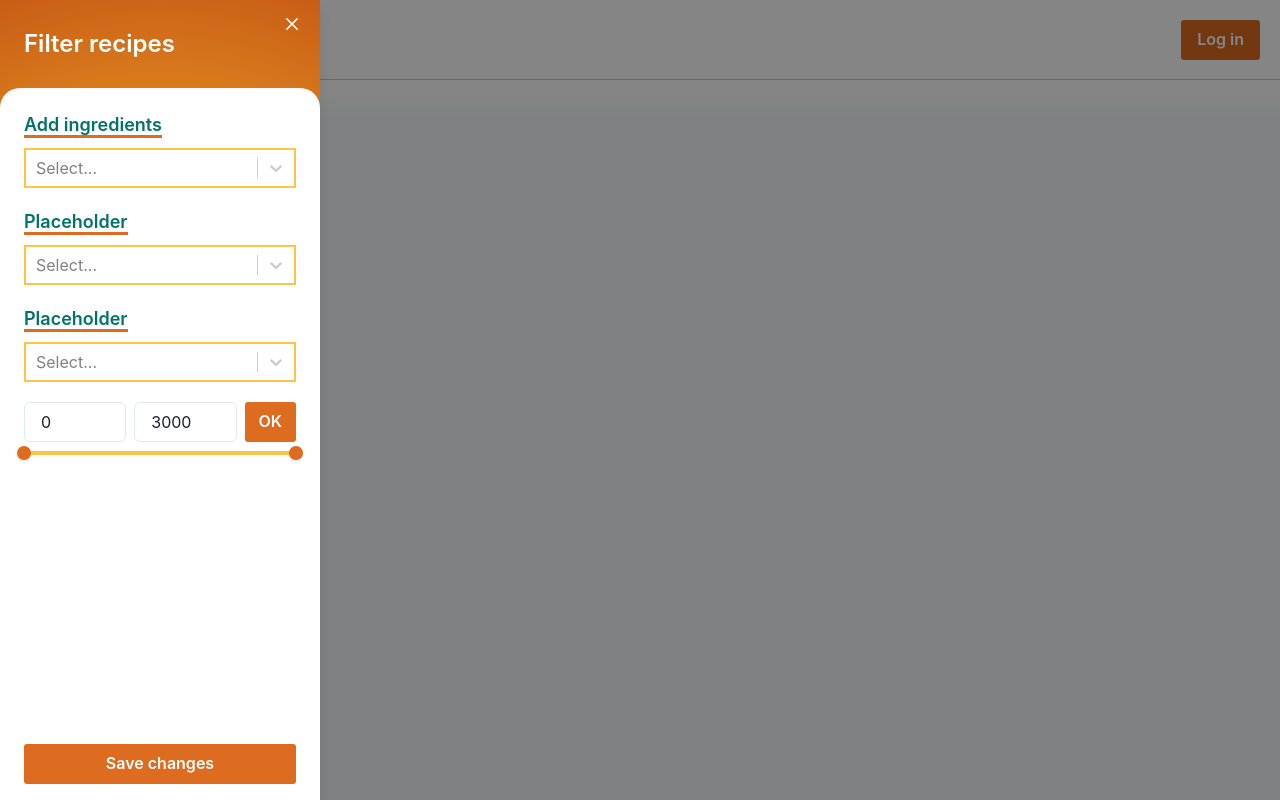
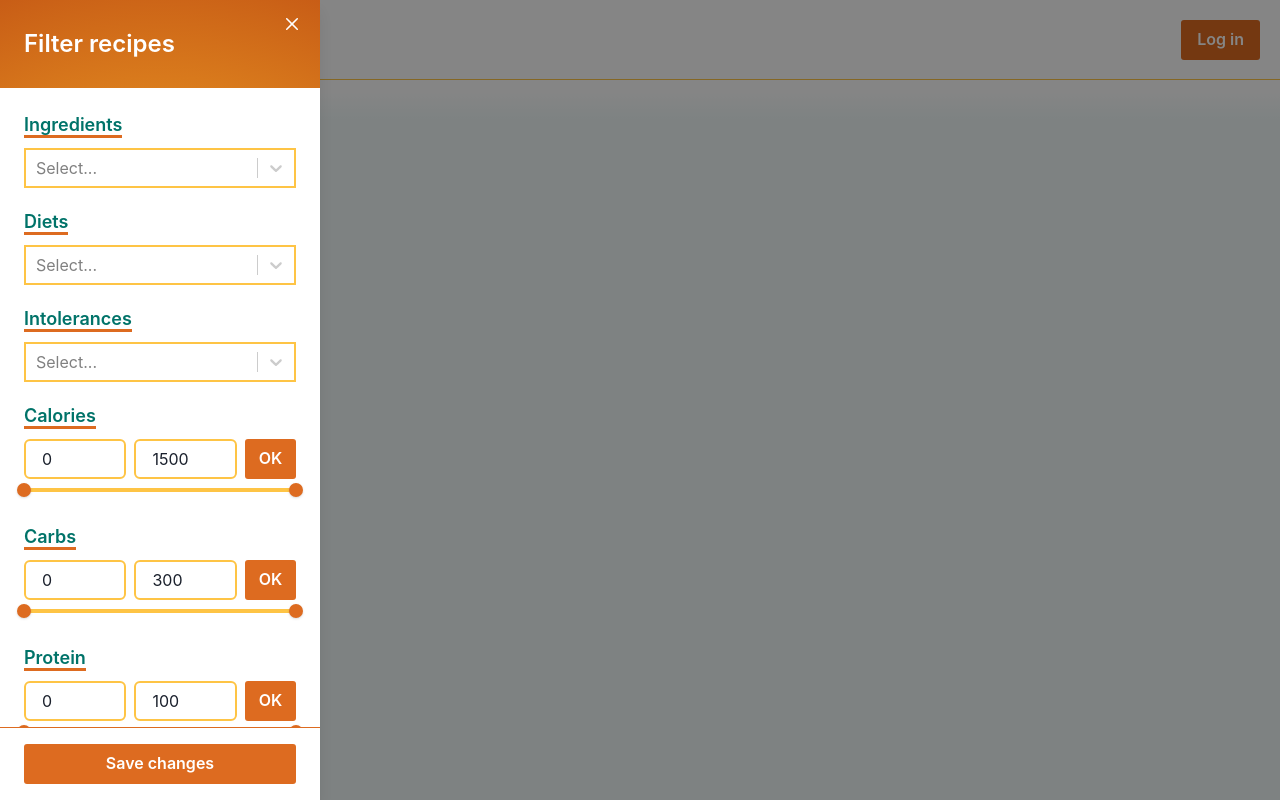
Before and after one commit to DaniBojko/RecipeFinder, a React (Vite) app: page / in a window 1280 px wide. Both pictures are taken after a click on the button "Filter". Built offline with nearby package versions, Linux system fonts and the light colour scheme; a web font is replaced by a local one.

Commit message:
advanced filter options

```diff
--- a/src/components/FilterDrawer.tsx
+++ b/src/components/FilterDrawer.tsx
@@ -14,7 +14,7 @@ import Select from "react-select";
 import { diets, ingredients, intolerances } from "../assets/StaticData";
 import { useRef, useState } from "react";
 import { requestLinkBuilder } from "../services/requestLinkBuilder";
-import { reactSelectStyles } from "../assets/StyleVariables";
+import { colorPalette, reactSelectStyles } from "../assets/StyleVariables";
 import DrawerText from "./DrawerText";
 import RangeSelect from "./RangeSelect";
 
@@ -34,6 +34,9 @@ export interface FilterObject {
   intolerances: ReactSelectData[];
   ingredients: ReactSelectData[];
   calorieRange: Range;
+  carbRange: Range;
+  proteinRange: Range;
+  fatRange: Range;
 }
 
 interface Props {
@@ -43,12 +46,18 @@ interface Props {
 const FilterDrawer = ({ onClick }: Props) => {
   const { isOpen, onOpen, onClose } = useDisclosure();
   const btnRef = useRef(null);
-  const calorieRange = [0, 3000];
+  const calorieRange = [0, 1500];
+  const carbRange = [0, 300];
+  const proteinRange = [0, 100];
+  const fatRange = [0, 100];
   const [filter, updateFilter] = useState<FilterObject>({
     diets: [],
     intolerances: [],
     ingredients: [],
     calorieRange: { rangeStart: calorieRange[0], rangeEnd: calorieRange[1] },
+    carbRange: { rangeStart: carbRange[0], rangeEnd: carbRange[1] },
+    proteinRange: { rangeStart: proteinRange[0], rangeEnd: proteinRange[1] },
+    fatRange: { rangeStart: fatRange[0], rangeEnd: fatRange[1] },
   });
 
   const handleClick = () => {
@@ -77,9 +86,9 @@ const FilterDrawer = ({ onClick }: Props) => {
           <DrawerHeader fontSize="2xl" marginY="10px" color="#fff">
             Filter recipes
           </DrawerHeader>
-          <DrawerBody backgroundColor="#fff" borderTopRadius="20px">
+          <DrawerBody backgroundColor="#fff">
             <Box marginTop="15px" marginBottom={marginBottom}>
-              <DrawerText>Add ingredients</DrawerText>
+              <DrawerText>Ingredients</DrawerText>
               <Select
                 options={ingredients}
                 isMulti
@@ -94,7 +103,7 @@ const FilterDrawer = ({ onClick }: Props) => {
               />
             </Box>
             <Box marginBottom={marginBottom}>
-              <DrawerText>Placeholder</DrawerText>
+              <DrawerText>Diets</DrawerText>
               <Select
                 options={diets}
                 isMulti
@@ -109,7 +118,7 @@ const FilterDrawer = ({ onClick }: Props) => {
               />
             </Box>
             <Box marginBottom={marginBottom}>
-              <DrawerText>Placeholder</DrawerText>
+              <DrawerText>Intolerances</DrawerText>
               <Select
                 options={intolerances}
                 isMulti
@@ -124,6 +133,8 @@ const FilterDrawer = ({ onClick }: Props) => {
               />
             </Box>
 
+            <Box marginBottom={marginBottom}>
+              <DrawerText>Calories</DrawerText>
               <RangeSelect
                 rangeStart={calorieRange[0]}
                 rangeEnd={calorieRange[1]}
@@ -136,9 +147,58 @@ const FilterDrawer = ({ onClick }: Props) => {
                   }));
                 }}
               />
+            </Box>
+
+            <Box marginBottom={marginBottom}>
+              <DrawerText>Carbs</DrawerText>
+              <RangeSelect
+                rangeStart={carbRange[0]}
+                rangeEnd={carbRange[1]}
+                value={filter.carbRange}
+                onChange={(data: Range) => {
+                  updateFilter((prevState) => ({
+                    ...prevState,
+                    carbRange: data,
+                  }));
+                }}
+              />
+            </Box>
+
+            <Box marginBottom={marginBottom}>
+              <DrawerText>Protein</DrawerText>
+              <RangeSelect
+                rangeStart={proteinRange[0]}
+                rangeEnd={proteinRange[1]}
+                value={filter.proteinRange}
+                onChange={(data: Range) => {
+                  updateFilter((prevState) => ({
+                    ...prevState,
+                    proteinRange: data,
+                  }));
+                }}
+              />
+            </Box>
+
+            <Box marginBottom={marginBottom}>
+              <DrawerText>Fat</DrawerText>
+              <RangeSelect
+                rangeStart={fatRange[0]}
+                rangeEnd={fatRange[1]}
+                value={filter.fatRange}
+                onChange={(data: Range) => {
+                  updateFilter((prevState) => ({
+                    ...prevState,
+                    fatRange: data,
+                  }));
+                }}
+              />
+            </Box>
           </DrawerBody>
 
-          <DrawerFooter backgroundColor="#fff">
+          <DrawerFooter
+            backgroundColor="#fff"
+            borderTop={`1px solid ${colorPalette.primary}`}
+          >
             <Button
               width="100%"
               variant="solid"
--- a/src/components/RangeSelect.tsx
+++ b/src/components/RangeSelect.tsx
@@ -15,7 +15,7 @@ import { Range } from "./FilterDrawer";
 interface Props {
   rangeStart: number;
   rangeEnd: number;
-  step: number;
+  step?: number;
   value: Range;
   onChange: (data: Range) => void;
 }
@@ -23,7 +23,7 @@ interface Props {
 const RangeSelect = ({
   rangeStart,
   rangeEnd,
-  step,
+  step = 1,
   value,
   onChange,
 }: Props) => {
@@ -61,12 +61,24 @@ const RangeSelect = ({
       <form onSubmit={handleSubmit}>
         <HStack>
           <Input
+            border={`2px solid ${colorPalette.secondary}`}
+            _hover={{ borderColor: colorPalette.primary }}
+            _focusVisible={{
+              boxShadow: "0",
+              border: `2px solid ${colorPalette.primary}`,
+            }}
             ref={minRef}
             colorScheme="orange"
             type="number"
             defaultValue={value.rangeStart}
           />
           <Input
+            border={`2px solid ${colorPalette.secondary}`}
+            _hover={{ borderColor: colorPalette.primary }}
+            _focusVisible={{
+              boxShadow: "0",
+              border: `2px solid ${colorPalette.primary}`,
+            }}
             ref={maxRef}
             colorScheme="orange"
             type="number"
--- a/src/components/RecipeGrid.tsx
+++ b/src/components/RecipeGrid.tsx
@@ -53,7 +53,7 @@ const RecipeGrid = ({ requestURL }: Props) => {
   const [recipes, setRecipes] = useState<Recipe[]>([]);
   const [error, setError] = useState("");
   const [isLoading, setLoading] = useState(false);
-  const skeletons = [1, 2, 3, 4];
+  const skeletons = [1, 2, 3, 4, 5, 6, 7, 8];
   //console.log(recipes);
 
   /*useEffect(() => {
--- a/src/services/requestLinkBuilder.ts
+++ b/src/services/requestLinkBuilder.ts
@@ -5,13 +5,23 @@ export const requestLinkBuilder = (filterData: FilterObject) => {
   let intolerances = filterData.intolerances.map((d) => d.value).join(",");
   let ingredients = filterData.ingredients.map((d) => d.value).join(",+");
   let calorieRange = `&minCalories=${filterData.calorieRange.rangeStart}&maxCalories=${filterData.calorieRange.rangeEnd}`;
+  let carbRange = `&minCarbs=${filterData.carbRange.rangeStart}&maxCarbs=${filterData.carbRange.rangeEnd}`;
+  let proteinRange = `&minProtein=${filterData.proteinRange.rangeStart}&maxProtein=${filterData.proteinRange.rangeEnd}`;
+  let fatRange = `&minFat=${filterData.fatRange.rangeStart}&maxFat=${filterData.fatRange.rangeEnd}`;
 
   if (diets) diets = `&diet=${diets}`;
   if (intolerances) intolerances = `&intolerances=${intolerances}`;
   if (ingredients)
     ingredients = `&sort=min-missing-ingredients&includeIngredients=${ingredients}`;
 
-  const retValue = diets + intolerances + ingredients + calorieRange;
+  const retValue =
+    diets +
+    intolerances +
+    ingredients +
+    calorieRange +
+    carbRange +
+    proteinRange +
+    fatRange;
   console.log(retValue);
 
   return retValue;
```
Lines whose indentation alone changed are shown as unchanged.
